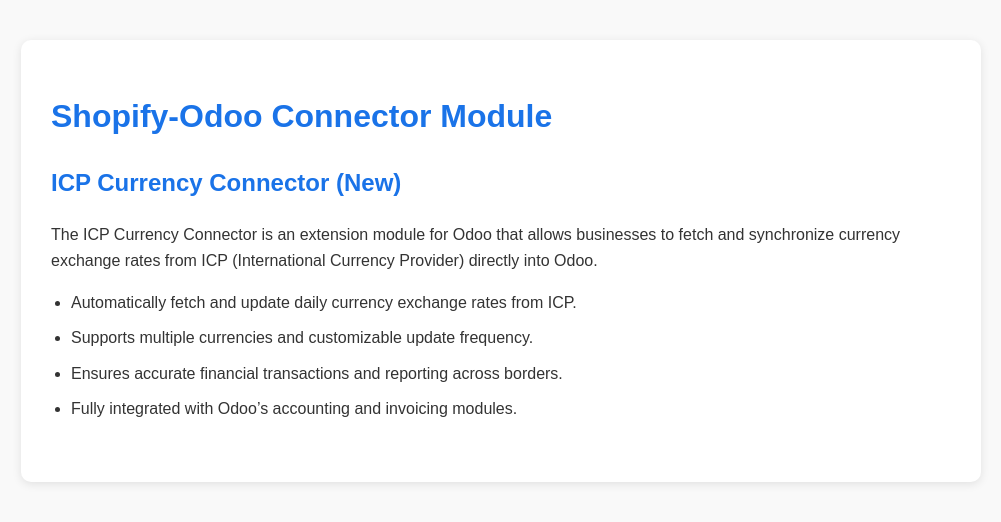
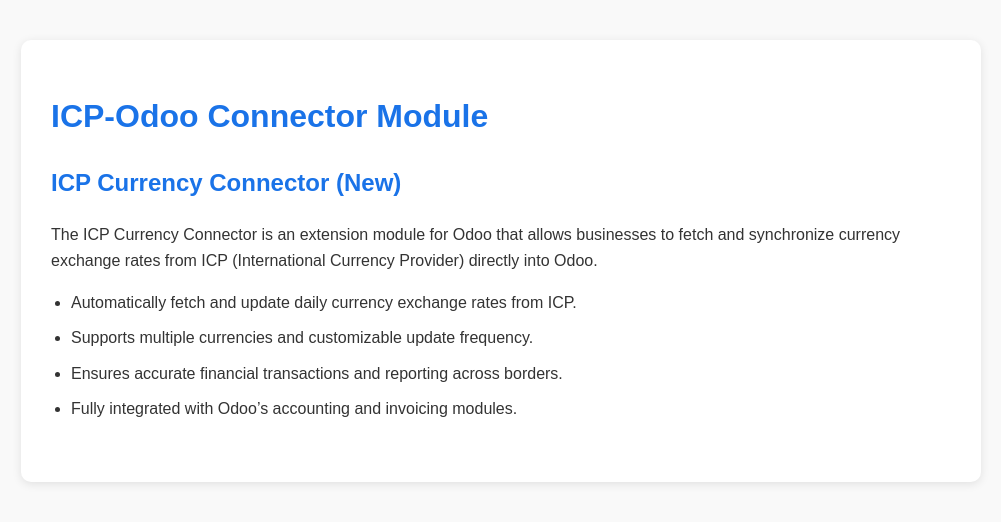
Before and after one commit to vishal-lokwani/multicurrency_module_odoo_ICP, a plain HTML site: page vid_multicurrency_odoo_ICP/static/description/index.html in a window 1280 px wide. Shown: the whole page, without its empty margins (139-1140 px from the left). Drawn offline with Linux system fonts and the light colour scheme.

Commit message:
Update index.html
text change

```diff
--- a/vid_multicurrency_odoo_ICP/static/description/index.html
+++ b/vid_multicurrency_odoo_ICP/static/description/index.html
@@ -41,7 +41,7 @@
 </head>
 <body>
   <div class="container">
-    <h1>Shopify-Odoo Connector Module</h1>
+    <h1>ICP-Odoo Connector Module</h1>
 
     <div class="section">
   <h2>ICP Currency Connector (New)</h2>
```
